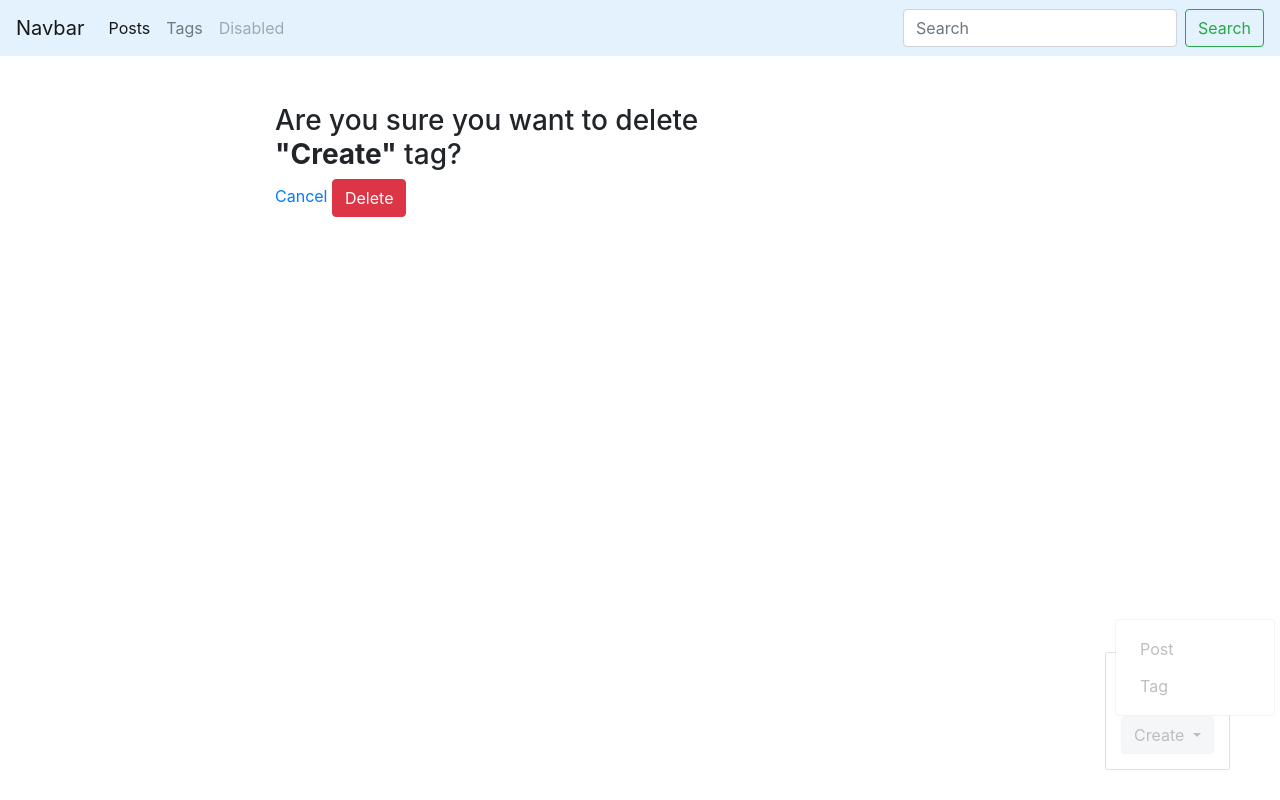
After one commit to Rangot/blogengine, a Django app: a page that uses templates/base.html in a window 1280 px wide, after a click on "Create". The commit adds this page. Run offline with Django 3.2, Linux system fonts and the light colour scheme; a user stored in the database is signed in; data comes from the database, SQL or seed files in the repository; both versions use the stored data as it was after the commit; some libraries are stand-ins or nearby versions.

```diff
--- a/blog/models.py
+++ b/blog/models.py
@@ -23,6 +23,9 @@ class Post(models.Model):
     def get_update_url(self):
         return reverse('post_update', kwargs={'slug': self.slug})
 
+    def get_delete_url(self):
+        return reverse('post_delete', kwargs={'slug': self.slug})
+
     def save(self, *args, **kwargs):
         if not self.id:
             self.slug = gen_slug(self.title)
@@ -30,6 +33,9 @@ class Post(models.Model):
 
     def __str__(self):
         return self.title
+
+    class Meta:
+        ordering = ['-date_pub']
 
 
 class Tag(models.Model):
@@ -42,5 +48,11 @@ class Tag(models.Model):
     def get_update_url(self):
         return reverse('tag_update', kwargs={'slug': self.slug})
 
+    def get_delete_url(self):
+        return reverse('tag_delete', kwargs={'slug': self.slug})
+
     def __str__(self):
         return self.title
+
+    class Meta:
+        ordering = ['title']
--- a/blog/templates/blog/base_blog.html
+++ b/blog/templates/blog/base_blog.html
@@ -1 +1,18 @@
 {% extends 'base.html' %}
+
+{% block admin-panel %}
+    <div class="btn-group">
+        <button type="button" class="btn btn-light dropdown-toggle" data-toggle="dropdown" aria-haspopup="true" aria-expanded="false">
+    Create
+        </button>
+         <div class="dropdown-menu">
+            <a class="dropdown-item" href="{% url 'post_create' %}">Post</a>
+            <a class="dropdown-item" href="{% url 'tag_create' %}">Tag</a>
+        </div>
+    </div>
+
+    <a href="{{ admin_object.get_update_url }}" class="btn btn-light edit"
+       style="{% if detail %}display: block;{% endif %}">Edit</a>
+    <a href="{{ admin_object.get_delete_url }}" class="btn btn-danger delete"
+       style="{% if detail %}display: block;{% endif %}">Delete</a>
+{% endblock %}
--- a/blog/templates/blog/index.html
+++ b/blog/templates/blog/index.html
@@ -6,7 +6,7 @@
 
 {% block content %}
     <h1 class="mb-5">Posts:</h1>
-    {% for post in posts %}
+    {% for post in page_object.object_list %}
         {% include 'blog/includes/post_card_template.html' %}
     {% endfor %}
 {% endblock %}
--- /dev/null
+++ b/blog/templates/blog/tag_delete_form.html
@@ -0,0 +1,18 @@
+{% extends 'blog/base_blog.html' %}
+
+{% block title %}
+    Delete Tag "{{ tag.title|title }}" - {{ block.super }}
+{% endblock %}
+
+{% block content %}
+
+    <form action="{{ tag.get_delete_url }}" method="post">
+        {% csrf_token %}
+
+        <h3>Are you sure you want to delete <b>"{{ tag.title|title }}"</b> tag?</h3>
+        <a href="{{ tag.get_absolute_url }}">Cancel</a>
+        <button type="submit" name="button" class="btn btn-danger">Delete</button>
+
+    </form>
+
+{% endblock %}
--- a/blog/urls.py
+++ b/blog/urls.py
@@ -7,8 +7,10 @@ urlpatterns = [
     path('post/create/', PostCreate.as_view(), name='post_create'),
     path('post/<str:slug>/', PostDetail.as_view(), name='post_detail'),
     path('post/<str:slug>/update/', PostUpdate.as_view(), name='post_update'),
+    path('post/<str:slug>/delete/', PostDelete.as_view(), name='post_delete'),
     path('tags/', tags_list, name='tags_list'),
     path('tag/create/', TagCreate.as_view(), name='tag_create'),
     path('tag/<str:slug>/', TagDetail.as_view(), name='tag_detail'),
     path('tag/<str:slug>/update/', TagUpdate.as_view(), name='tag_update'),
+    path('tag/<str:slug>/delete/', TagDelete.as_view(), name='tag_delete'),
 ]
--- a/blog/utils.py
+++ b/blog/utils.py
@@ -10,7 +10,8 @@ class ObjectDetailMixin:
 
     def get(self, request, slug):
         obj = get_object_or_404(self.model, slug__iexact=slug)
-        return render(request, self.template, context={self.model.__name__.lower(): obj})
+        return render(request, self.template, context={self.model.__name__.lower(): obj,
+                                                       'admin_object': obj, 'detail': True})
 
 
 class ObjectCreateMixin:
@@ -48,3 +49,18 @@ class ObjectUpdateMixin:
             new_obj = bound_form.save()
             return redirect(new_obj)
         return render(request, self.template, context={'form': bound_form, self.model.__name__.lower(): obj})
+
+
+class ObjectDeleteMixin:
+    model = None
+    template = None
+    redirect_url = None
+
+    def get(self, request, slug):
+        obj = self.model.objects.get(slug__iexact=slug)
+        return render(request, self.template, context={self.model.__name__.lower(): obj})
+
+    def post(self, request, slug):
+        obj = self.model.objects.get(slug__iexact=slug)
+        obj.delete()
+        return redirect(reverse(self.redirect_url))
--- a/blog/views.py
+++ b/blog/views.py
@@ -1,11 +1,52 @@
 from django.shortcuts import render
 from django.shortcuts import redirect
 from django.shortcuts import get_object_or_404
+from django.urls import reverse
 from django.http import HttpResponse
 from django.views.generic import View
 
 from .utils import *
 from .forms import TagForm, PostForm
+
+from django.contrib.auth.mixins import LoginRequiredMixin
+from django.core.paginator import Paginator
+
+from django.db.models import Q
+
+
+def posts_list(request):
+    search_query = request.GET.get('search', '')
+
+    if search_query:
+        posts = Post.objects.filter(Q(title__icontains=search_query) | Q(body__icontains=search_query))
+    else:
+        posts = Post.objects.all()
+
+    paginator = Paginator(posts, 4)
+
+    page_number = request.GET.get('page', 1)
+    page = paginator.get_page(page_number)
+
+    is_paginated = page.has_other_pages()
+
+    if page.has_previous():
+        prev_url = '?page={}'.format(page.previous_page_number())
+    else:
+        prev_url = ''
+
+    if page.has_next():
+        next_url = '?page={}'.format(page.next_page_number())
+    else:
+        next_url = ''
+
+    context = {
+        'page_object': page,
+        'is_paginated': is_paginated,
+        'next_url': next_url,
+        'prev_url': prev_url
+    }
+
+    return render(request, 'blog/index.html', context=context)
 
 
 class PostDetail(ObjectDetailMixin, View):
@@ -13,15 +54,24 @@ class PostDetail(ObjectDetailMixin, View):
     template = 'blog/post_detail.html'
 
 
-class PostCreate(ObjectCreateMixin, View):
+class PostCreate(LoginRequiredMixin, ObjectCreateMixin, View):
     model_form = PostForm
     template = 'blog/post_create_form.html'
+    raise_exception = True
 
 
-class PostUpdate(ObjectUpdateMixin, View):
+class PostUpdate(LoginRequiredMixin, ObjectUpdateMixin, View):
     model = Post
     model_form = PostForm
     template = 'blog/post_update_form.html'
+    raise_exception = True
+
+
+class PostDelete(LoginRequiredMixin, ObjectDeleteMixin, View):
+    model = Post
+    template = 'blog/post_delete_form.html'
+    redirect_url = 'posts_list'
+    raise_exception = True
 
 
 class TagDetail(ObjectDetailMixin, View):
@@ -29,34 +79,24 @@ class TagDetail(ObjectDetailMixin, View):
     template = 'blog/tag_detail.html'
 
 
-class TagCreate(ObjectCreateMixin, View):
+class TagCreate(LoginRequiredMixin, ObjectCreateMixin, View):
     model_form = TagForm
     template = 'blog/tag_create.html'
+    raise_exception = True
 
 
-class TagUpdate(ObjectUpdateMixin, View):
+class TagUpdate(LoginRequiredMixin, ObjectUpdateMixin, View):
     model = Tag
     model_form = TagForm
     template = 'blog/tag_update_form.html'
-
-    # def get(self, request, slug):
-    #     tag = Tag.objects.get(slug__iexact=slug)
-    #     bound_form = TagForm(instance=tag)
-    #     return render(request, 'blog/tag_update_form.html', context={'form': bound_form, 'tag': tag})
-    #
-    # def post(self, request, slug):
-    #     tag = Tag.objects.get(slug__iexact=slug)
-    #     bound_form = TagForm(request.POST, instance=tag)
-    #
-    #     if bound_form.is_valid():
-    #         new_tag = bound_form.save()
-    #         return redirect(new_tag)
-    #     return render(request, 'blog/tag_update_form.html', context={'form': bound_form, 'tag': tag})
+    raise_exception = True
 
 
-def posts_list(request):
-    posts = Post.objects.all()
-    return render(request, 'blog/index.html', context={'posts':posts})
+class TagDelete(LoginRequiredMixin, ObjectDeleteMixin, View):
+    model = Tag
+    template = 'blog/tag_delete_form.html'
+    redirect_url = 'tags_list'
+    raise_exception = True
 
 
 def tags_list(request):
--- a/blogengine/settings.py
+++ b/blogengine/settings.py
@@ -120,3 +120,6 @@ USE_TZ = True
 # https://docs.djangoproject.com/en/2.1/howto/static-files/
 
 STATIC_URL = '/static/'
+STATICFILES_DIRS = [
+    os.path.join(BASE_DIR, 'static')
+]
--- a/blogengine/urls.py
+++ b/blogengine/urls.py
@@ -17,9 +17,10 @@ from django.contrib import admin
 from django.urls import path
 from django.urls import include
 
-# from .views import hello
+from .views import redirect_blog
 
 urlpatterns = [
+    path('', redirect_blog),
     path('admin/', admin.site.urls),
     path('blog/', include('blog.urls'))
 ]
--- a/blogengine/views.py
+++ b/blogengine/views.py
@@ -1,5 +1,6 @@
 from django.http import HttpResponse
+from django.shortcuts import redirect
 
 
-def hello(request):
-    return HttpResponse('<h1>Hello</h1>')
+def redirect_blog(request):
+    return redirect('posts_list')
--- /dev/null
+++ b/static/css/styles.css
@@ -0,0 +1,22 @@
+.admin-panel {
+    border: 1px solid #999;
+    border-radius: 2px;
+    position: fixed;
+    right: 50px;
+    bottom: 30px;
+    opacity: 0.3;
+    padding: 15px;
+}
+
+.admin-panel:hover {
+    opacity: 1;
+}
+
+.admin-panel a {
+    display: block;
+    margin: 5px 0;
+}
+
+a.edit, a.delete {
+    display: none;
+}
--- a/templates/base.html
+++ b/templates/base.html
@@ -1,9 +1,14 @@
+{% load static %}
 <!DOCTYPE html>
 <html lang="en">
 <head>
     <meta charset="UTF-8">
+    <script src="https://code.jquery.com/jquery-3.3.1.slim.min.js" integrity="sha384-q8i/X+965DzO0rT7abK41JStQIAqVgRVzpbzo5smXKp4YfRvH+8abtTE1Pi6jizo" crossorigin="anonymous"></script>
+    <script src="https://cdnjs.cloudflare.com/ajax/libs/popper.js/1.14.3/umd/popper.min.js" integrity="sha384-ZMP7rVo3mIykV+2+9J3UJ46jBk0WLaUAdn689aCwoqbBJiSnjAK/l8WvCWPIPm49" crossorigin="anonymous"></script>
+    <script src="https://stackpath.bootstrapcdn.com/bootstrap/4.1.3/js/bootstrap.min.js" integrity="sha384-ChfqqxuZUCnJSK3+MXmPNIyE6ZbWh2IMqE241rYiqJxyMiZ6OW/JmZQ5stwEULTy" crossorigin="anonymous"></script>
     <link rel="stylesheet" href="https://stackpath.bootstrapcdn.com/bootstrap/4.1.3/css/bootstrap.min.css"
           integrity="sha384-MCw98/SFnGE8fJT3GXwEOngsV7Zt27NXFoaoApmYm81iuXoPkFOJwJ8ERdknLPMO" crossorigin="anonymous">
+    <link rel="stylesheet" href="{% static 'css/styles.css' %}">
     <title>
         {% block title %}
             Blog engine
@@ -31,8 +36,10 @@
         <a class="nav-link disabled" href="#">Disabled</a>
       </li>
     </ul>
-    <form class="form-inline my-2 my-lg-0">
-      <input class="form-control mr-sm-2" type="search" placeholder="Search" aria-label="Search">
+
+
+    <form class="form-inline my-2 my-lg-0" action="{% url 'posts_list' %}">
+      <input class="form-control mr-sm-2" type="search" placeholder="Search" aria-label="Search" name="search">
       <button class="btn btn-outline-success my-2 my-sm-0" type="submit">Search</button>
     </form>
   </div>
@@ -44,10 +51,50 @@
             {% block content %}
                 There is no content
             {% endblock %}
+
+        {% if is_paginated %}
+
+        <nav aria-label="...">
+          <ul class="pagination">
+            <li class="page-item {% if not prev_url %} disabled {% endif %}">
+              <a class="page-link" href="{{ prev_url }}" tabindex="-1">Previous</a>
+            </li>
+
+              {% for n in page_object.paginator.page_range %}
+
+                  {% if page_object.number == n %}
+                      <li class="page-item active">
+                        <a class="page-link" href="?page={{ n }}">{{ n }}
+                            <span class="sr-only">(current)</span></a>
+                      </li>
+                  {% elif n > page_object.number|add:-3 and n < page_object.number|add:3 %}
+                      <li class="page-item">
+                          <a class="page-link" href="?page={{ n }}">{{ n }}</a>
+                      </li>
+                  {% endif %}
+              {% endfor %}
+
+
+            <li class="page-item {% if not next_url %} disabled {% endif %}">
+              <a class="page-link" href="{{ next_url }}" tabindex="-1">Next</a>
+            </li>
+          </ul>
+        </nav>
+
+        {% endif %}
+
         </div>
     </div>
 </div>
 
 
+{% if request.user.is_authenticated and request.user.is_staff %}
+    <div class="admin-panel align-items-center">
+        <a href="/admin" class="btn btn-outline-info">Admin</a>
+        {% block admin-panel %}{% endblock %}
+    </div>
+{% endif %}
+
+
 </body>
 </html>
```
Also changed, not shown: blog/templates/blog/post_delete_form.html (added, +18 -0 lines), db.sqlite3.
